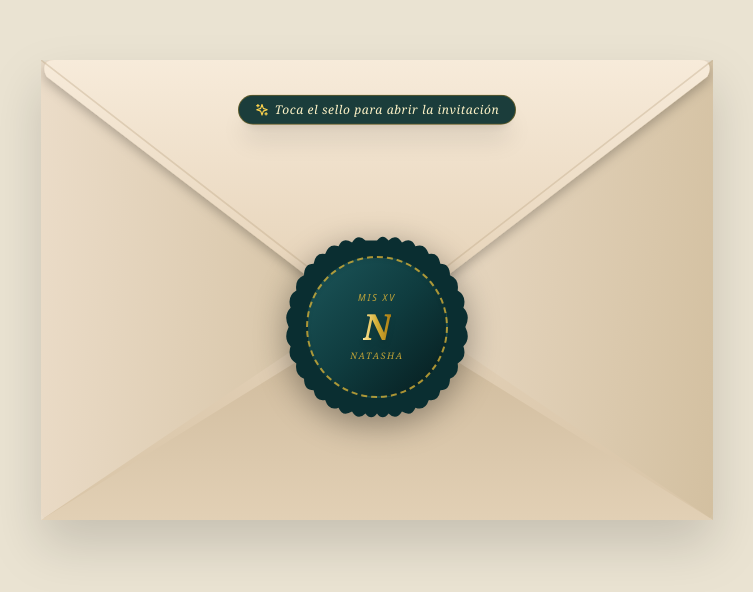
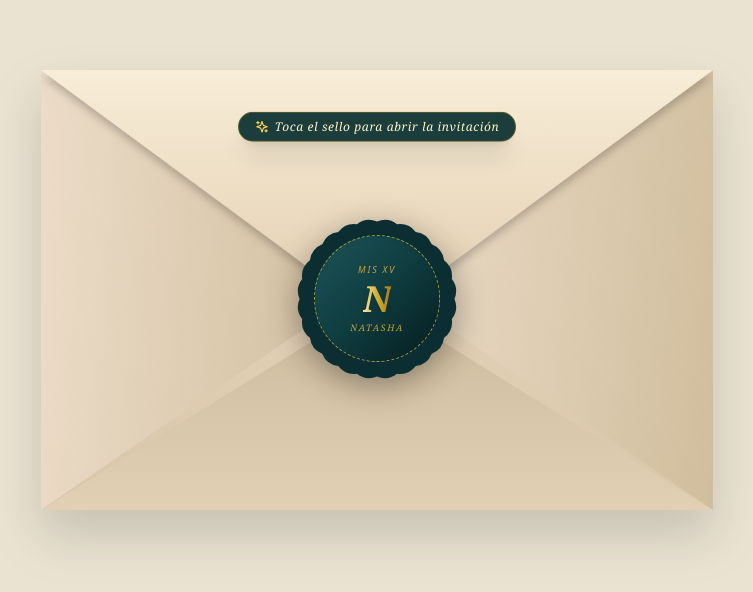
Before and after one commit to 54lv4d0r/Koneko_invitacion, a Next.js app: page / in a window 1280 px wide. Shown: the part 110-702 px from the top of the page, without its empty margins (263-1016 px from the left). Built offline with nearby package versions, Linux system fonts and the light colour scheme.

Commit message:
Implement scalloped path generator and update SVG elements
Added a function to generate a scalloped path for a decorative element in the SVG. Adjusted various SVG elements and their attributes for improved design.

```diff
--- a/src/app/page.tsx
+++ b/src/app/page.tsx
@@ -37,6 +37,33 @@ export default function Home() {
     }
   };
 
+  // Generador geométrico de floripondio/festoneado perfectamente simétrico (24 ondas impecables)
+  const generateScallopedPath = (radius = 48, numScallops = 24, scallopDepth = 3.5) => {
+    const center = 50;
+    let path = '';
+    for (let i = 0; i < numScallops; i++) {
+      const angleStep = (Math.PI * 2) / numScallops;
+      const a1 = i * angleStep;
+      const a2 = (i + 1) * angleStep;
+      const aMid = (a1 + a2) / 2;
+
+      const x1 = center + radius * Math.cos(a1);
+      const y1 = center + radius * Math.sin(a1);
+
+      const xMid = center + (radius + scallopDepth) * Math.cos(aMid);
+      const yMid = center + (radius + scallopDepth) * Math.sin(aMid);
+
+      const x2 = center + radius * Math.cos(a2);
+      const y2 = center + radius * Math.sin(a2);
+
+      if (i === 0) {
+        path += `M ${x1.toFixed(2)} ${y1.toFixed(2)} `;
+      }
+      path += `Q ${xMid.toFixed(2)} ${yMid.toFixed(2)}, ${x2.toFixed(2)} ${y2.toFixed(2)} `;
+    }
+    return path + 'Z';
+  };
+
   if (!isMounted) {
     return (
       <div className="min-h-screen bg-[#f8f6f0] flex items-center justify-center">
@@ -71,73 +98,66 @@ export default function Home() {
             exit={{ opacity: 0, transition: { duration: 0.8, delay: 0.2 } }}
             className="fixed inset-0 z-40 flex items-center justify-center bg-[#eae3d2] p-4"
           >
-            <div className="relative w-full max-w-2xl h-[65vh] max-h-[460px] flex items-center justify-center filter drop-shadow-2xl">
+            <div className="relative w-full max-w-2xl h-[62vh] max-h-[440px] flex items-center justify-center filter drop-shadow-2xl">
 
-              {/* VISTA VECTORIAL FIDELÍSIMA AL SOBRE FÍSICO DE REFERENCIA */}
+              {/* VECTOR DEL SOBRE CON SOLAPAS Y SOMBRAS UNIFICADAS */}
               <svg
-                viewBox="0 0 600 420"
+                viewBox="0 0 600 400"
                 className="absolute inset-0 w-full h-full"
                 preserveAspectRatio="none"
               >
                 <defs>
-                  {/* Degradados para dar volumen real al papel */}
                   <linearGradient id="envelopeBg" x1="0%" y1="0%" x2="0%" y2="100%">
                     <stop offset="0%" stopColor="#eedfcc" />
                     <stop offset="100%" stopColor="#d9c5a7" />
                   </linearGradient>
 
                   <linearGradient id="flapTop" x1="0%" y1="0%" x2="0%" y2="100%">
-                    <stop offset="0%" stopColor="#f7ebda" />
-                    <stop offset="100%" stopColor="#e3cfb3" />
+                    <stop offset="0%" stopColor="#f8edd8" />
+                    <stop offset="100%" stopColor="#e2ceb0" />
                   </linearGradient>
 
                   <linearGradient id="flapBottom" x1="0%" y1="100%" x2="0%" y2="0%">
                     <stop offset="0%" stopColor="#e2d0b5" />
-                    <stop offset="100%" stopColor="#ccb798" />
+                    <stop offset="100%" stopColor="#cbba9b" />
                   </linearGradient>
 
                   <linearGradient id="flapSide" x1="0%" y1="0%" x2="100%" y2="0%">
                     <stop offset="0%" stopColor="#ebdcc8" />
-                    <stop offset="100%" stopColor="#d2bf9f" />
+                    <stop offset="100%" stopColor="#cfbc9b" />
                   </linearGradient>
 
-                  {/* Sombra proyectada por la solapa superior */}
                   <filter id="shadowFlap" x="-10%" y="-10%" width="120%" height="130%">
-                    <feDropShadow dx="0" dy="4" stdDeviation="5" floodColor="#000000" floodOpacity="0.25" />
+                    <feDropShadow dx="0" dy="5" stdDeviation="4" floodColor="#000000" floodOpacity="0.22" />
                   </filter>
                 </defs>
 
                 {/* 1. Fondo base del sobre */}
-                <rect x="0" y="0" width="600" height="420" rx="8" fill="url(#envelopeBg)" />
+                <rect x="0" y="0" width="600" height="400" rx="6" fill="url(#envelopeBg)" />
 
-                {/* 2. Solapa Inferior (Triángulo inferior que sube hacia el centro) */}
-                <path d="M 0 420 L 300 230 L 600 420 Z" fill="url(#flapBottom)" />
+                {/* 2. Solapa Inferior */}
+                <path d="M 0 400 L 300 210 L 600 400 Z" fill="url(#flapBottom)" />
 
                 {/* 3. Solapa Izquierda */}
-                <path d="M 0 0 L 290 220 L 0 420 Z" fill="url(#flapSide)" opacity="0.9" />
+                <path d="M 0 0 L 285 200 L 0 400 Z" fill="url(#flapSide)" opacity="0.9" />
 
                 {/* 4. Solapa Derecha */}
-                <path d="M 600 0 L 310 220 L 600 420 Z" fill="url(#flapSide)" opacity="0.85" />
+                <path d="M 600 0 L 315 200 L 600 400 Z" fill="url(#flapSide)" opacity="0.85" />
 
-                {/* 5. Solapa Superior Real (Punta redondeada que abraza hacia abajo) */}
+                {/* 5. Solapa Superior Principal Limpia (Sin trazos o líneas superpuestas) */}
                 <path
-                  d="M 12 0
-                     L 588 0
-                     C 595 0, 600 5, 595 15
-                     L 318 232
-                     Q 300 248, 282 232
-                     L 5 15
-                     C 0 5, 5 0, 12 0 Z"
+                  d="M 0 0
+                     L 600 0
+                     L 318 212
+                     Q 300 226, 282 212
+                     Z"
                   fill="url(#flapTop)"
                   filter="url(#shadowFlap)"
                 />
-
-                {/* Línea de pliegue sutil en los bordes superiores */}
-                <path d="M 0 0 L 300 238 L 600 0" stroke="#bda888" strokeWidth="1.5" fill="none" opacity="0.4" />
               </svg>
 
               {/* Indicador flotante superior */}
-              <div className="absolute z-20 flex flex-col items-center top-[6%] sm:top-[8%]">
+              <div className="absolute z-20 flex flex-col items-center top-[8%] sm:top-[10%]">
                 <motion.div
                   animate={{ y: [0, -4, 0] }}
                   transition={{ repeat: Infinity, duration: 2, ease: "easeInOut" }}
@@ -148,25 +168,22 @@ export default function Home() {
                 </motion.div>
               </div>
 
-              {/* SELLO DE LACRE CON BORDE ONDULADO/FESTONADO CORRECTO */}
-              <div className="relative z-30 flex items-center justify-center top-[8%]">
+              {/* SELLO DE LACRE PERFECTAMENTE CONCÉNTRICO Y SIMÉTRICO */}
+              <div className="absolute z-30 flex items-center justify-center top-[52%] left-[50%] -translate-x-1/2 -translate-y-1/2">
                 <motion.button
                   whileHover={{ scale: 1.05 }}
                   whileTap={{ scale: 0.95 }}
                   onClick={handleOpenEnvelope}
-                  className="relative w-40 h-40 sm:w-48 sm:h-48 cursor-pointer flex items-center justify-center filter drop-shadow-[0_8px_16px_rgba(0,0,0,0.35)]"
+                  className="relative w-40 h-40 sm:w-44 sm:h-44 cursor-pointer flex items-center justify-center filter drop-shadow-[0_8px_16px_rgba(0,0,0,0.35)]"
                 >
-                  {/* Círculo con borde festoneado/ondulado mediante SVG inline */}
+                  {/* Vector del sello con bordes matemáticamente simétricos */}
                   <svg viewBox="0 0 100 100" className="absolute inset-0 w-full h-full text-[#0a2e31]" fill="currentColor">
-                    <path d="
-                      M 50 5
-                      Q 53 1, 56 5 Q 60 1, 63 6 Q 68 3, 70 8 Q 75 6, 77 12 Q 82 11, 83 17 Q 88 17, 88 23 Q 93 25, 92 31 Q 97 34, 95 40 Q 99 44, 96 50 Q 99 56, 95 60 Q 97 66, 92 69 Q 93 75, 88 77 Q 88 83, 83 83 Q 82 89, 77 88 Q 75 94, 70 92 Q 68 97, 63 94 Q 60 99, 56 95 Q 53 99, 50 95 Q 47 99, 44 95 Q 40 99, 37 94 Q 32 97, 30 92 Q 25 94, 23 88 Q 18 89, 17 83 Q 12 83, 12 77 Q 7 75, 8 69 Q 3 66, 5 60 Q 1 56, 4 50 Q 1 44, 5 40 Q 3 34, 8 31 Q 7 25, 12 23 Q 12 17, 17 17 Q 18 11, 23 12 Q 25 6, 30 8 Q 32 3, 37 6 Q 40 1, 44 5 Z
-                    " />
+                    <path d={generateScallopedPath(44, 24, 3)} />
                   </svg>
 
-                  {/* Interior del sello */}
-                  <div className="relative z-10 w-[74%] h-[74%] rounded-full border-2 border-dashed border-[#d4af37]/80 flex flex-col items-center justify-center p-2 text-center bg-gradient-to-br from-[#1c5559] via-[#0f3c3f] to-[#061c1e] shadow-inner">
-                    <span className="text-[9px] font-sans italic tracking-[0.2em] text-[#d4af37] opacity-90 uppercase mb-0.5">
+                  {/* Contenido interior centrado milimétricamente */}
+                  <div className="relative z-10 w-[72%] h-[72%] rounded-full border border-dashed border-[#d4af37]/80 flex flex-col items-center justify-center p-2 text-center bg-gradient-to-br from-[#1c5559] via-[#0f3c3f] to-[#061c1e] shadow-inner">
+                    <span className="text-[8px] sm:text-[9px] font-sans italic tracking-[0.2em] text-[#d4af37] opacity-90 uppercase mb-0.5">
                       Mis XV
                     </span>
 
@@ -174,7 +191,7 @@ export default function Home() {
                       N
                     </span>
 
-                    <span className="text-[9px] font-serif italic tracking-[0.18em] text-[#d4af37] opacity-90 uppercase mt-0.5">
+                    <span className="text-[8px] sm:text-[9px] font-serif italic tracking-[0.18em] text-[#d4af37] opacity-90 uppercase mt-0.5">
                       Natasha
                     </span>
                   </div>
```
